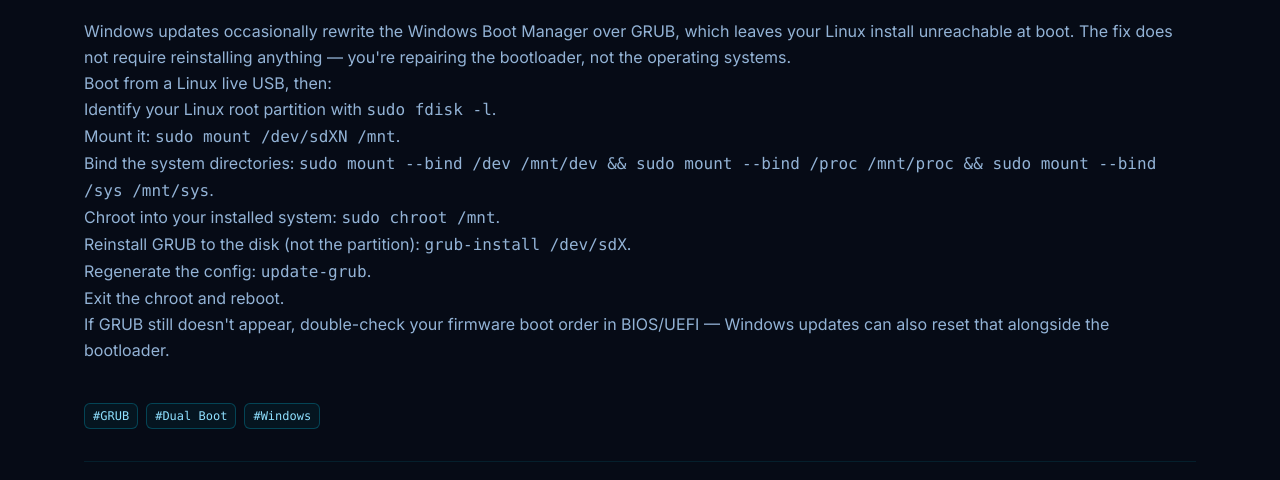
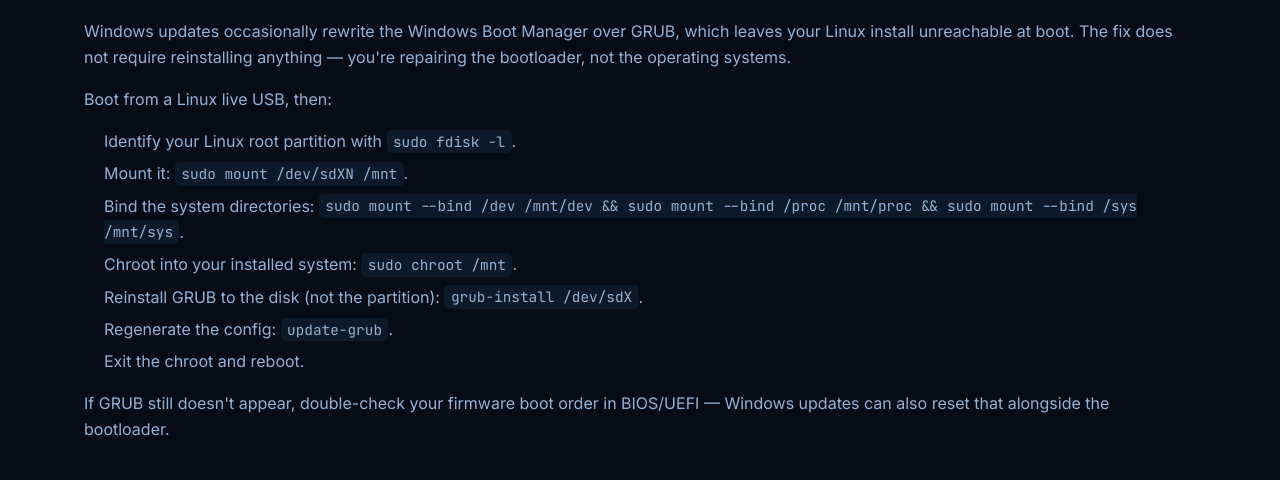
Before and after one commit to johnreslabs-ship-it/johnreslabs-ship-it.github.io, a React (Vite) app: page /blog/fix-grub-after-windows-update in a window 1280 px wide. Shown: the part 269-749 px from the top of the page. Built offline with nearby package versions, Linux system fonts and the light colour scheme; no server answers; the database is empty.

Commit message:
Update index.css

```diff
--- a/src/index.css
+++ b/src/index.css
@@ -83,3 +83,5 @@
   .floaty, .floaty-slow, .caret::after { animation: none !important; }
   html { scroll-behavior: auto; }
 }
+
+.markdown-body h1, .markdown-body h2, .markdown-body h3 { color: var(--color-ink); font-weight: 700; margin-top: 1.75rem; margin-bottom: 0.75rem; } .markdown-body p { margin-bottom: 1rem; } .markdown-body ul, .markdown-body ol { margin: 1rem 0 1rem 1.25rem; } .markdown-body li { margin-bottom: 0.4rem; } .markdown-body img { max-width: 100%; border-radius: 0.75rem; margin: 1.5rem 0; border: 1px solid rgba(79, 195, 255, 0.15); } .markdown-body code { font-family: var(--font-display); background: rgba(79, 195, 255, 0.08); padding: 0.15rem 0.4rem; border-radius: 0.3rem; font-size: 0.9em; } .markdown-body a { color: var(--color-cyan); } .markdown-body a:hover { color: var(--color-cyan-bright); }
```
